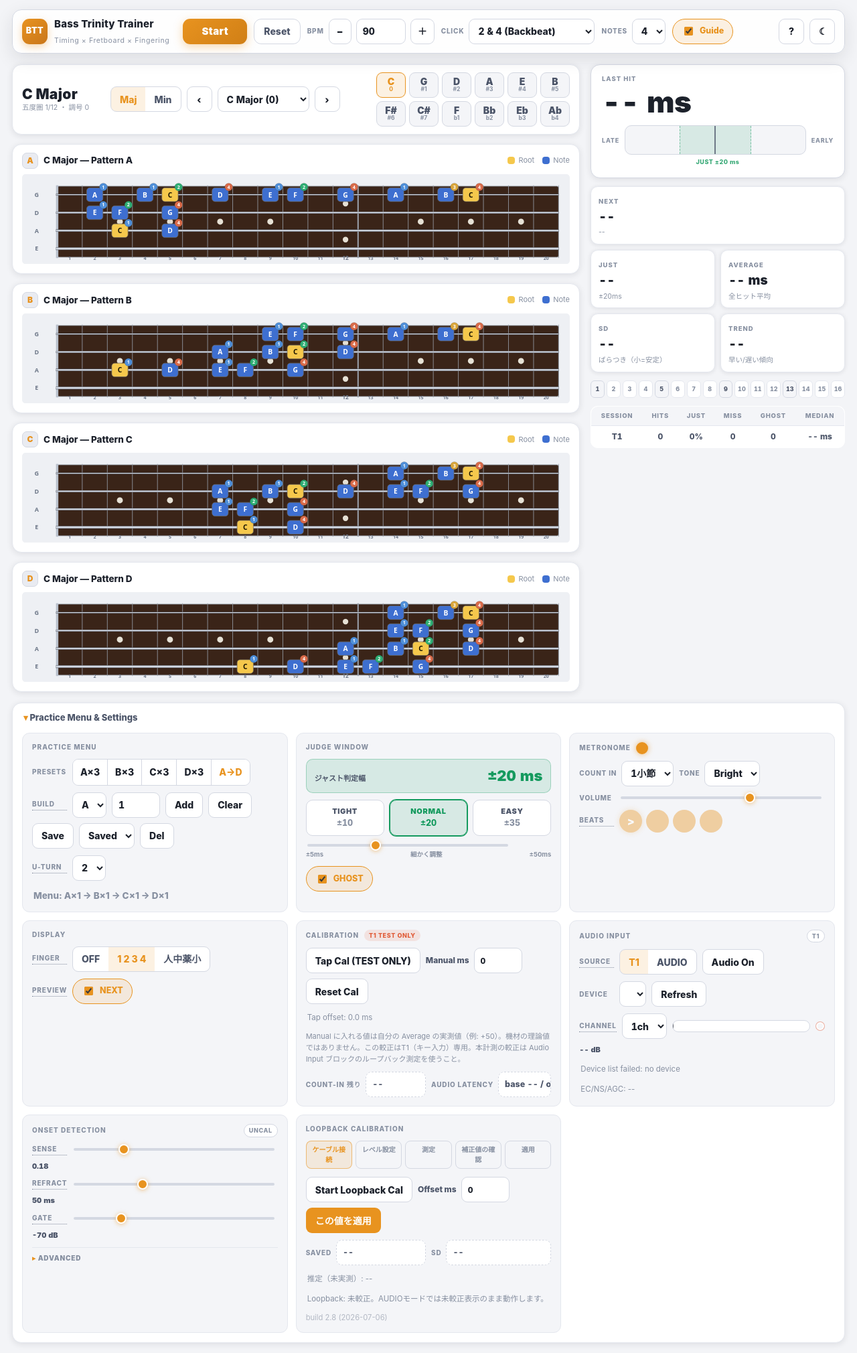
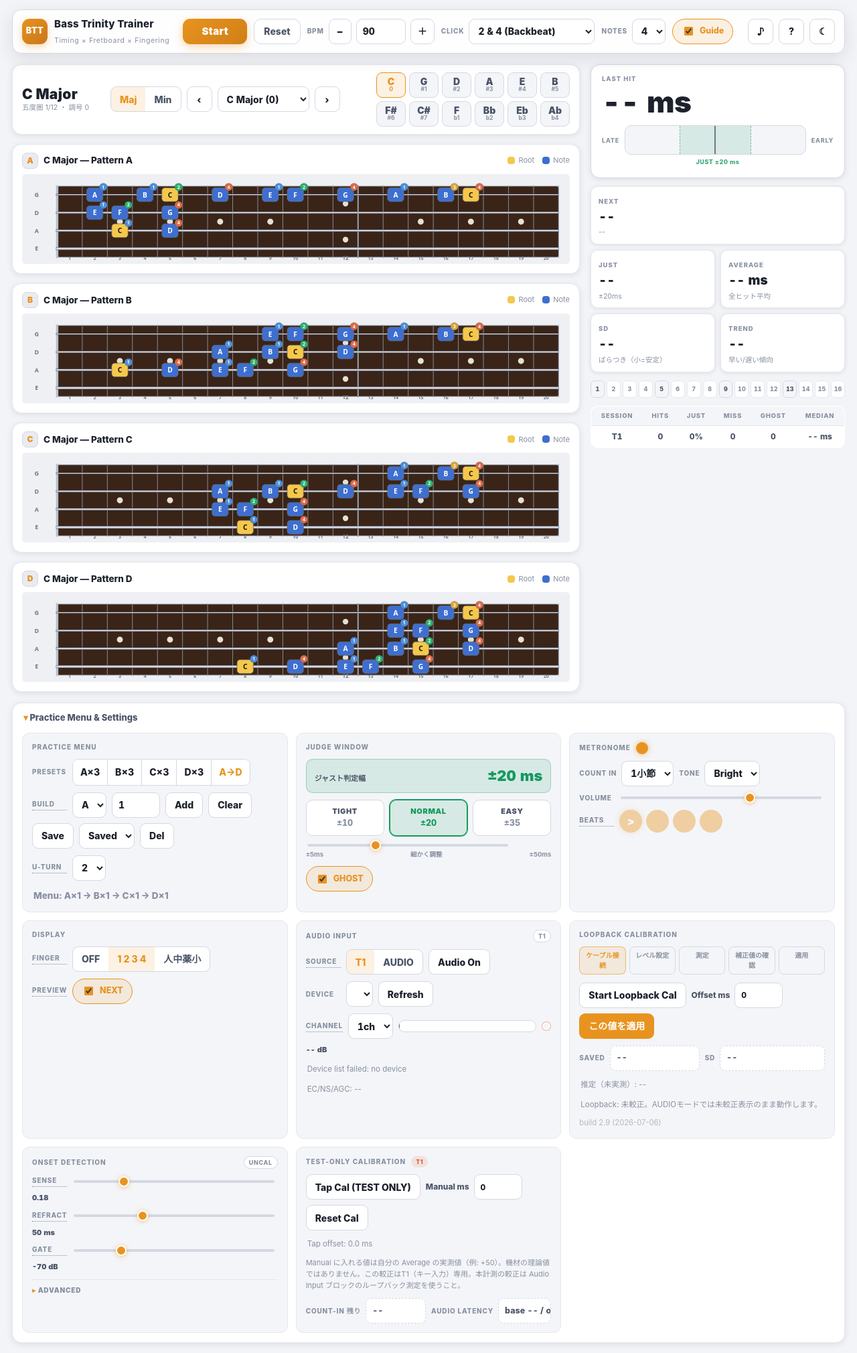
Before and after one commit to yanda1231/bass-trinity-trainer, a plain HTML site: page index.html in a window 1280 px wide. Shown: the top 2020 px of the page at 67% size. Drawn offline with Linux system fonts and the light colour scheme.

Commit message:
update build 2.9

```diff
--- a/index.html
+++ b/index.html
@@ -1085,6 +1085,22 @@
     .app.performing .timing-status,
     .app.performing .settings { display: none; }
 
+    /* ===== Simple mode（計測なし・メトロノーム＋ガイドのみ） ===== */
+    body.simple-mode .stage-right,
+    body.simple-mode #blockJudgeWindow,
+    body.simple-mode #blockTestCal,
+    body.simple-mode #blockAudioInput,
+    body.simple-mode #blockOnset,
+    body.simple-mode #blockLoopback { display: none; }
+    body.simple-mode .app { max-width: 980px; margin: 0 auto; }
+    body.simple-mode .stage { grid-template-columns: 1fr; margin-top: 22px; }
+    body.simple-mode .settings-grid { grid-template-columns: repeat(auto-fit, minmax(280px, 1fr)); }
+    #simpleModeBtn.active {
+      color: var(--accent);
+      border-color: var(--accent);
+      box-shadow: 0 0 0 1px var(--accent) inset;
+    }
+
     /* ===== Responsive ===== */
     @media (max-width: 1120px) {
       .stage { grid-template-columns: 1fr; }
@@ -1142,6 +1158,7 @@
         <label class="chip" data-tip="ポジションガイド"><input type="checkbox" id="guideToggle" checked> Guide</label>
       </div>
       <div class="top-actions">
+        <button type="button" class="icon-btn theme-btn" id="simpleModeBtn" data-tip="シンプルモード：タイミング計測なし。メトロノームとガイドだけ" aria-pressed="false">♪</button>
         <button type="button" class="icon-btn theme-btn" id="helpBtn" data-tip="使い方ガイド">?</button>
         <button type="button" class="icon-btn theme-btn" id="themeToggle" data-tip="ダークモードへ切替">☾</button>
       </div>
@@ -1265,7 +1282,7 @@
           <div class="timing-status" id="menuStatus">Menu: A×1 → B×1 → C×1 → D×1</div>
         </div>
 
-        <div class="setting-block">
+        <div class="setting-block" id="blockJudgeWindow">
           <div class="block-title">Judge Window</div>
           <div class="jw-current">
             <span class="jw-label">ジャスト判定幅</span>
@@ -1335,22 +1352,7 @@
           </div>
         </div>
 
-        <div class="setting-block">
-          <div class="block-title">Calibration <span class="test-only">T1 TEST ONLY</span></div>
-          <div class="row">
-            <button type="button" class="icon-btn" id="tapCalBtn">Tap Cal (TEST ONLY)</button>
-            <label class="t-inline">Manual ms <input type="number" id="tapOffsetInput" value="0" step="1"></label>
-            <button type="button" class="icon-btn" id="resetTapOffsetBtn">Reset Cal</button>
-          </div>
-          <div class="timing-status" id="tapCalStatus">Tap offset: 0 ms</div>
-          <div class="hint">Manual に入れる値は自分の Average の実測値（例: +50）。機材の理論値ではありません。この較正はT1（キー入力）専用。本計測の較正は Audio Input ブロックのループバック測定を使うこと。</div>
-          <div class="row info-row">
-            <div class="t-field"><label>Count-In 残り</label><div class="field-value" id="countInDisplay">--</div></div>
-            <div class="t-field"><label>Audio Latency</label><div class="field-value" id="latencyDisplay">--</div></div>
-          </div>
-        </div>
-
-        <div class="setting-block">
+        <div class="setting-block" id="blockAudioInput">
           <div class="block-title">Audio Input <span class="status-pill" id="audioInputBadge">T1</span></div>
           <div class="row">
             <span class="row-label" data-tip="T1=Enterキー / AUDIO=マイク・ライン入力">Source</span>
@@ -1380,7 +1382,30 @@
           <div class="timing-status danger" id="overloadWarning" hidden>入力が過大です。ダイレクトモニターとゲインを確認してください <button type="button" class="icon-btn" id="overloadResetBtn">復帰</button></div>
         </div>
 
-        <div class="setting-block">
+        <div class="setting-block" id="blockLoopback">
+          <div class="block-title">Loopback Calibration</div>
+          <div class="cal-steps" id="loopbackSteps" aria-label="loopback calibration steps">
+            <div class="cal-step active" data-step="1">ケーブル接続</div>
+            <div class="cal-step" data-step="2">レベル設定</div>
+            <div class="cal-step" data-step="3">測定</div>
+            <div class="cal-step" data-step="4">補正値の確認</div>
+            <div class="cal-step" data-step="5">適用</div>
+          </div>
+          <div class="row">
+            <button type="button" class="icon-btn" id="loopbackCalBtn" data-tip="出力→入力を物理直結して16回クリックを測定">Start Loopback Cal</button>
+            <label class="t-inline">Offset ms <input type="number" id="loopbackOffsetInput" value="0" step="0.1"></label>
+            <button type="button" class="icon-btn primary" id="applyLoopbackBtn" disabled>この値を適用</button>
+          </div>
+          <div class="row info-row">
+            <div class="t-field"><label>Saved</label><div class="field-value" id="loopbackSavedDisplay">--</div></div>
+            <div class="t-field"><label>SD</label><div class="field-value" id="loopbackSdDisplay">--</div></div>
+          </div>
+          <div class="timing-status" id="loopbackEstimateStatus">推定（未実測）: --</div>
+          <div class="timing-status" id="loopbackCalStatus">Loopback: 未較正。AUDIOモードでは未較正表示のまま動作します。</div>
+          <div class="hint" id="buildVersionLabel" style="opacity:0.6;font-size:0.8em;">build 2.9 (2026-07-06)</div>
+        </div>
+
+        <div class="setting-block" id="blockOnset">
           <div class="block-title">Onset Detection <span class="status-pill" id="calibrationStateBadge">UNCAL</span></div>
           <div class="row">
             <span class="row-label" data-tip="Spectral Fluxの固定閾値。取りこぼしは下げる、Ghostは上げる">Sense</span>
@@ -1419,27 +1444,19 @@
           </details>
         </div>
 
-        <div class="setting-block">
-          <div class="block-title">Loopback Calibration</div>
-          <div class="cal-steps" id="loopbackSteps" aria-label="loopback calibration steps">
-            <div class="cal-step active" data-step="1">ケーブル接続</div>
-            <div class="cal-step" data-step="2">レベル設定</div>
-            <div class="cal-step" data-step="3">測定</div>
-            <div class="cal-step" data-step="4">補正値の確認</div>
-            <div class="cal-step" data-step="5">適用</div>
+        <div class="setting-block" id="blockTestCal">
+          <div class="block-title">Test-only Calibration <span class="test-only" data-tip="キー入力（Enter）練習専用の較正。本計測（AUDIO入力）はループバック較正を使う">T1</span></div>
+          <div class="row">
+            <button type="button" class="icon-btn" id="tapCalBtn">Tap Cal (TEST ONLY)</button>
+            <label class="t-inline">Manual ms <input type="number" id="tapOffsetInput" value="0" step="1"></label>
+            <button type="button" class="icon-btn" id="resetTapOffsetBtn">Reset Cal</button>
           </div>
-          <div class="row">
-            <button type="button" class="icon-btn" id="loopbackCalBtn" data-tip="出力→入力を物理直結して16回クリックを測定">Start Loopback Cal</button>
-            <label class="t-inline">Offset ms <input type="number" id="loopbackOffsetInput" value="0" step="0.1"></label>
-            <button type="button" class="icon-btn primary" id="applyLoopbackBtn" disabled>この値を適用</button>
+          <div class="timing-status" id="tapCalStatus">Tap offset: 0 ms</div>
+          <div class="hint">Manual に入れる値は自分の Average の実測値（例: +50）。機材の理論値ではありません。この較正はT1（キー入力）専用。本計測の較正は Audio Input ブロックのループバック測定を使うこと。</div>
+          <div class="row info-row">
+            <div class="t-field"><label>Count-In 残り</label><div class="field-value" id="countInDisplay">--</div></div>
+            <div class="t-field"><label>Audio Latency</label><div class="field-value" id="latencyDisplay">--</div></div>
           </div>
-          <div class="row info-row">
-            <div class="t-field"><label>Saved</label><div class="field-value" id="loopbackSavedDisplay">--</div></div>
-            <div class="t-field"><label>SD</label><div class="field-value" id="loopbackSdDisplay">--</div></div>
-          </div>
-          <div class="timing-status" id="loopbackEstimateStatus">推定（未実測）: --</div>
-          <div class="timing-status" id="loopbackCalStatus">Loopback: 未較正。AUDIOモードでは未較正表示のまま動作します。</div>
-          <div class="hint" id="buildVersionLabel" style="opacity:0.6;font-size:0.8em;">build 2.8 (2026-07-06)</div>
         </div>
 
       </div>
@@ -1632,6 +1649,7 @@
       accent: true,
       beatPattern: ["accent", "on", "on", "on"],
       ghostEnabled: true,
+      simpleMode: false,
       inputMode: "t1",
       inputDeviceId: "",
       inputDeviceLabel: "",
@@ -3305,7 +3323,7 @@
         </div>
         ${summaryTable("By Pattern", patternRows)}
         ${summaryTable("By Pattern Set", setRows)}`;
-      $("summaryModal").classList.add("show");
+      if (!state.simpleMode) $("summaryModal").classList.add("show");
     }
 
     const BEAT_CYCLE = { off: "on", on: "accent", accent: "off" };
@@ -3425,11 +3443,26 @@
       }
     }
 
+    function applySimpleMode(on) {
+      state.simpleMode = on;
+      document.body.classList.toggle("simple-mode", on);
+      const btn = $("simpleModeBtn");
+      if (btn) {
+        btn.classList.toggle("active", on);
+        btn.setAttribute("aria-pressed", on ? "true" : "false");
+        btn.dataset.tip = on ? "通常モードへ戻る（計測UIを表示）" : "シンプルモード：タイミング計測なし。メトロノームとガイドだけ";
+      }
+      if (on && state.audioInputActive) stopAudioInput();
+      try { localStorage.setItem("bttSimpleMode", on ? "1" : "0"); } catch (_) {}
+    }
+
     function init() {
       applyTheme(localStorage.getItem("bassTrinityTrainerTheme") || "light");
       $("themeToggle").addEventListener("click", () => {
         applyTheme(document.documentElement.dataset.theme === "dark" ? "light" : "dark");
       });
+      $("simpleModeBtn").addEventListener("click", () => applySimpleMode(!state.simpleMode));
+      applySimpleMode(localStorage.getItem("bttSimpleMode") === "1");
       initTips();
       loadSettings();
       try {
@@ -3775,6 +3808,7 @@
           if (!state.tapCalibrating) startTiming();
         }
         if (event.code === "Enter" || event.code === "NumpadEnter") {
+          if (state.simpleMode) return;
           event.preventDefault();
           tapNow();
         }
```
